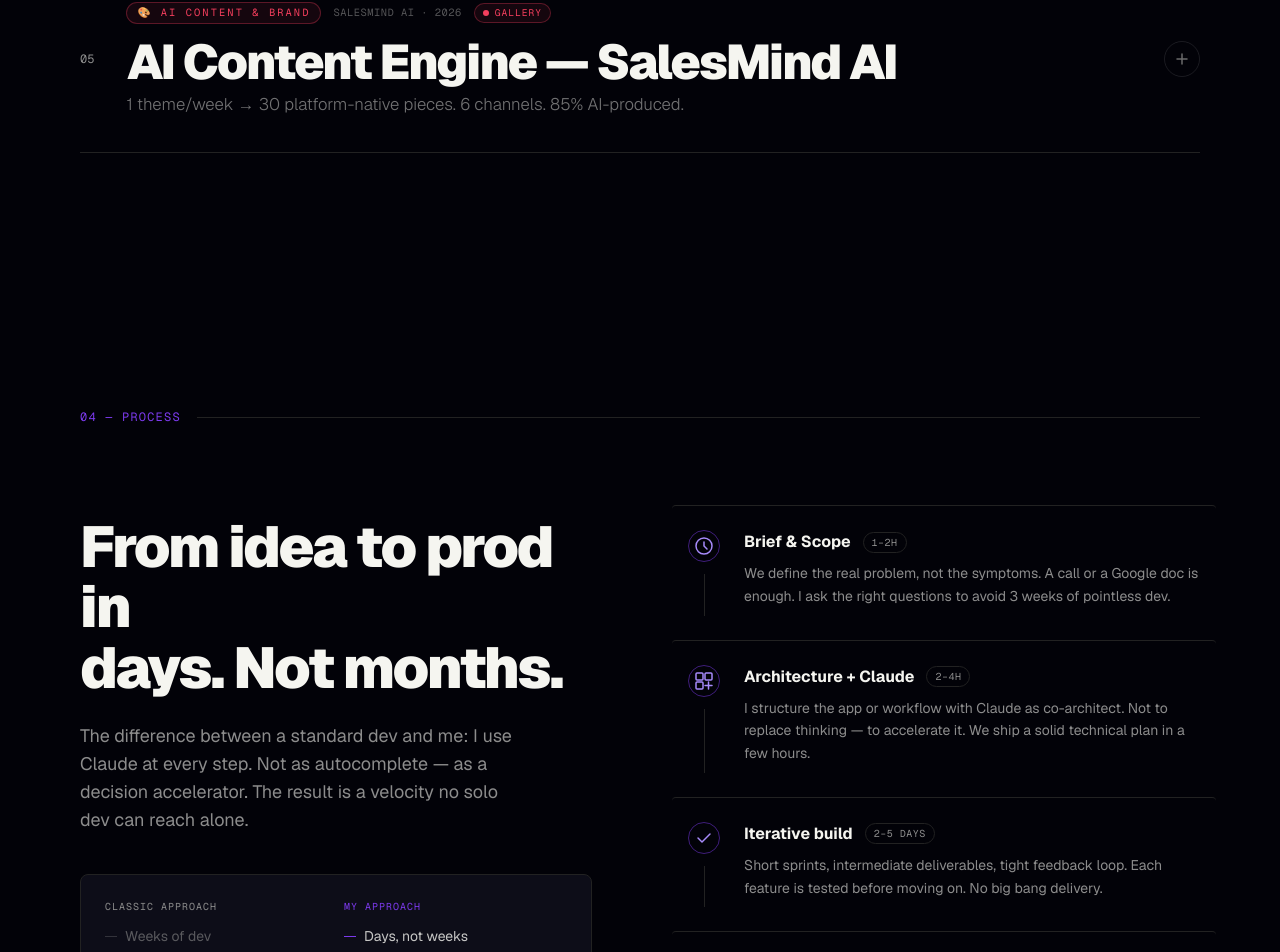
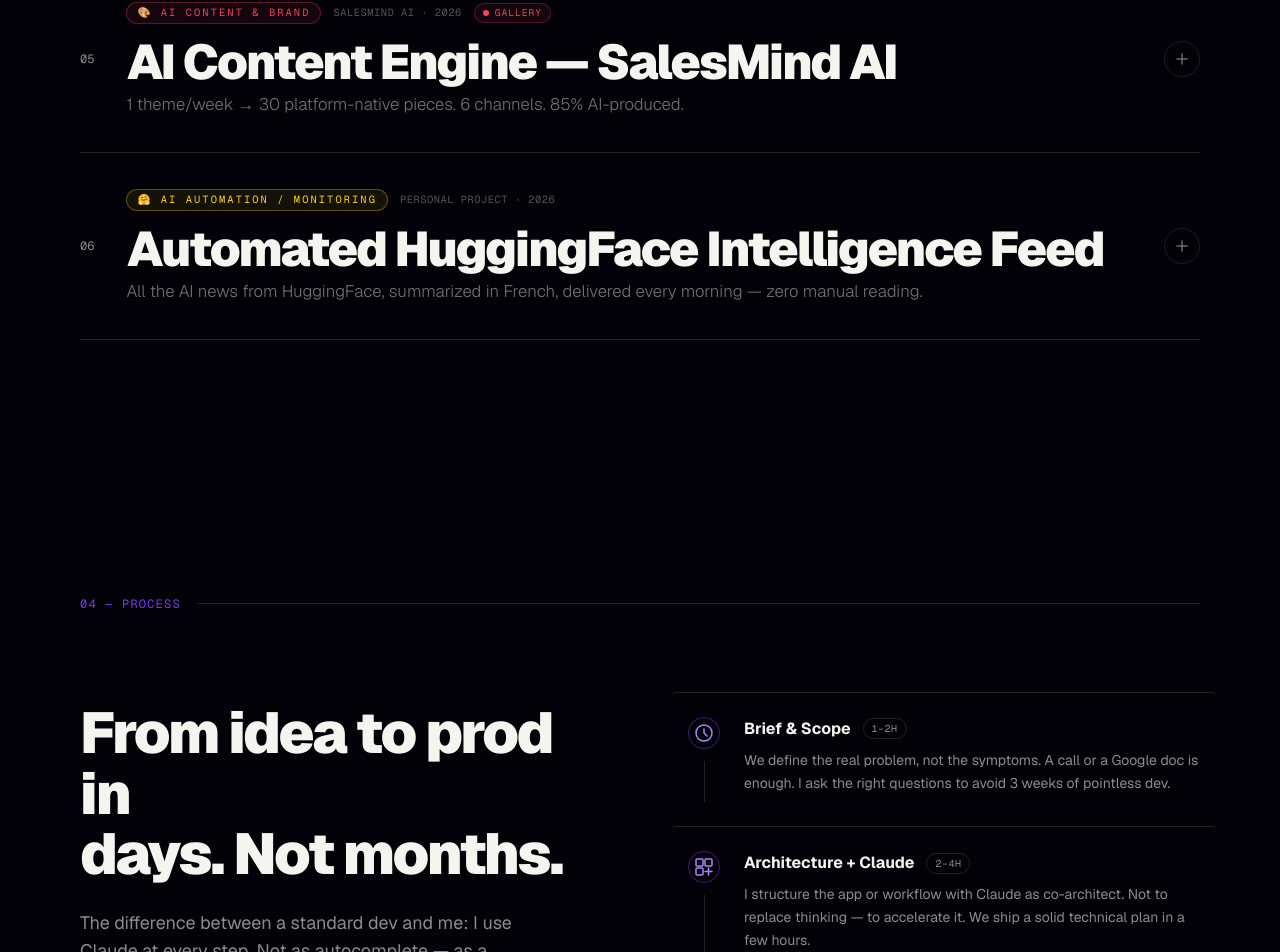
Before and after one commit to Fugushiva/portfolio, a Next.js app: page /en in a window 1280 px wide. Shown: the part 4427-5379 px from the top of the page. Built offline with nearby package versions, Linux system fonts and the light colour scheme.

Commit message:
hugging face

```diff
--- a/messages/en.json
+++ b/messages/en.json
@@ -118,6 +118,21 @@
           { "value": "6", "label": "platforms orchestrated" },
           { "value": "85%", "label": "AI-produced static content" },
           { "value": "120", "label": "target demo calls/month" }
+        ]
+      },
+      {
+        "title": "Automated HuggingFace Intelligence Feed",
+        "category": "AI Automation / Monitoring",
+        "year": "2026",
+        "client": "Personal project",
+        "headline": "All the AI news from HuggingFace, summarized in French, delivered every morning — zero manual reading.",
+        "description": "Staying current on AI is a full-time job. This system continuously monitors 4 HuggingFace surfaces — Daily Papers, the official Blog, Trending Models and Trending Spaces. Each source is fetched, filtered and ranked to cut the noise (upvote and like thresholds), then summarized and translated to French by an LLM. The output lands as searchable Markdown notes in an Obsidian second brain, with a single digest pushed to Telegram each morning. Built as 4 autonomous sub-workflows (failure isolation), with Postgres deduplication so nothing is ever processed twice, plus production-calibrated retries and guardrails.",
+        "architecture": "4 autonomous sub-workflows · staggered crons · top-N filter/sort before LLM · insert-first Postgres dedup · FR summary + translation · vault notes · Telegram digest · centralized error handler",
+        "metrics": [
+          { "value": "4", "label": "HuggingFace surfaces monitored" },
+          { "value": "1×/day", "label": "digest pushed to Telegram" },
+          { "value": "100%", "label": "summaries translated to FR" },
+          { "value": "13", "label": "production errors resolved" }
         ]
       }
     ],
--- a/messages/fr.json
+++ b/messages/fr.json
@@ -118,6 +118,21 @@
           { "value": "6", "label": "plateformes orchestrées" },
           { "value": "85%", "label": "contenu statique produit par IA" },
           { "value": "120", "label": "demo calls/mois cibles" }
+        ]
+      },
+      {
+        "title": "Veille HuggingFace automatisée",
+        "category": "AI Automation / Veille",
+        "year": "2026",
+        "client": "Projet personnel",
+        "headline": "Toute l'actu IA de HuggingFace, résumée en français, livrée chaque matin — zéro lecture manuelle.",
+        "description": "Rester à jour sur l'IA est un travail à temps plein. Ce système surveille en continu 4 surfaces de HuggingFace — Daily Papers, Blog officiel, Trending Models et Trending Spaces. Chaque source est récupérée, filtrée et triée pour écarter le bruit (seuils d'upvotes et de likes), puis résumée et traduite en français par LLM. Le résultat atterrit en notes Markdown cherchables dans un second cerveau Obsidian, et un digest unique est envoyé chaque matin sur Telegram. Architecture en 4 sous-workflows autonomes (isolation des pannes), avec déduplication Postgres pour ne jamais traiter deux fois le même contenu, retries et garde-fous calibrés en production.",
+        "architecture": "4 sous-workflows autonomes · crons décalés · filtre/tri top-N avant LLM · dédup insert-first Postgres · résumé + traduction FR · notes vault · digest Telegram · error handler centralisé",
+        "metrics": [
+          { "value": "4", "label": "surfaces HF surveillées" },
+          { "value": "1×/j", "label": "digest livré sur Telegram" },
+          { "value": "100%", "label": "résumés traduits en FR" },
+          { "value": "13", "label": "erreurs de prod résolues" }
         ]
       }
     ],
--- a/src/components/work-data.ts
+++ b/src/components/work-data.ts
@@ -504,4 +504,13 @@
     galleryType: 'content',
     contentPieces: CONTENT_PIECES,
   },
+  {
+    index: '06',
+    accent: '#FFD21E',
+    accentRgb: '255,210,30',
+    stack: ['n8n', 'PostgreSQL', 'Supabase', 'Groq (Llama 3.3 70B)', 'HuggingFace API', 'Telegram Bot API', 'Syncthing'],
+    category_icon: '🤗',
+    hasGallery: false,
+    galleryType: 'none',
+  },
 ]
```
Also changed, not shown: .eslintrc.json (added).
